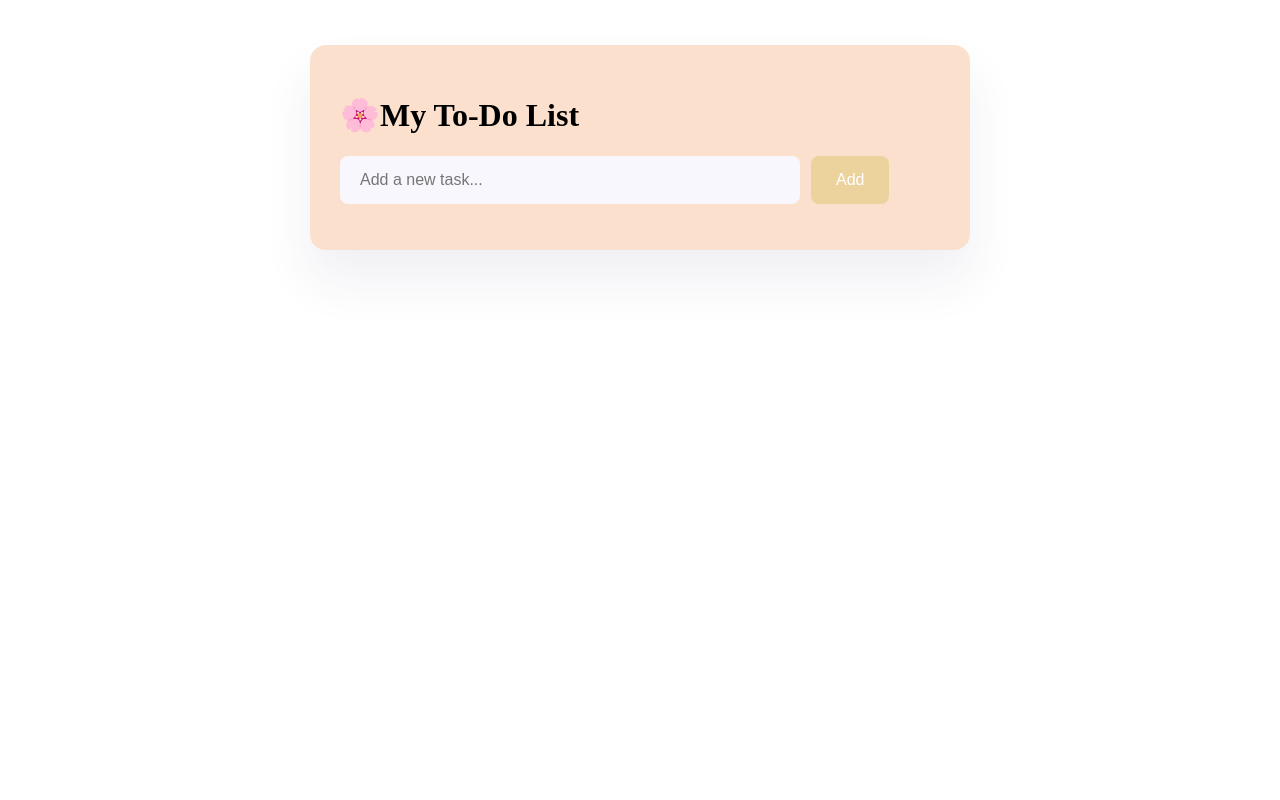
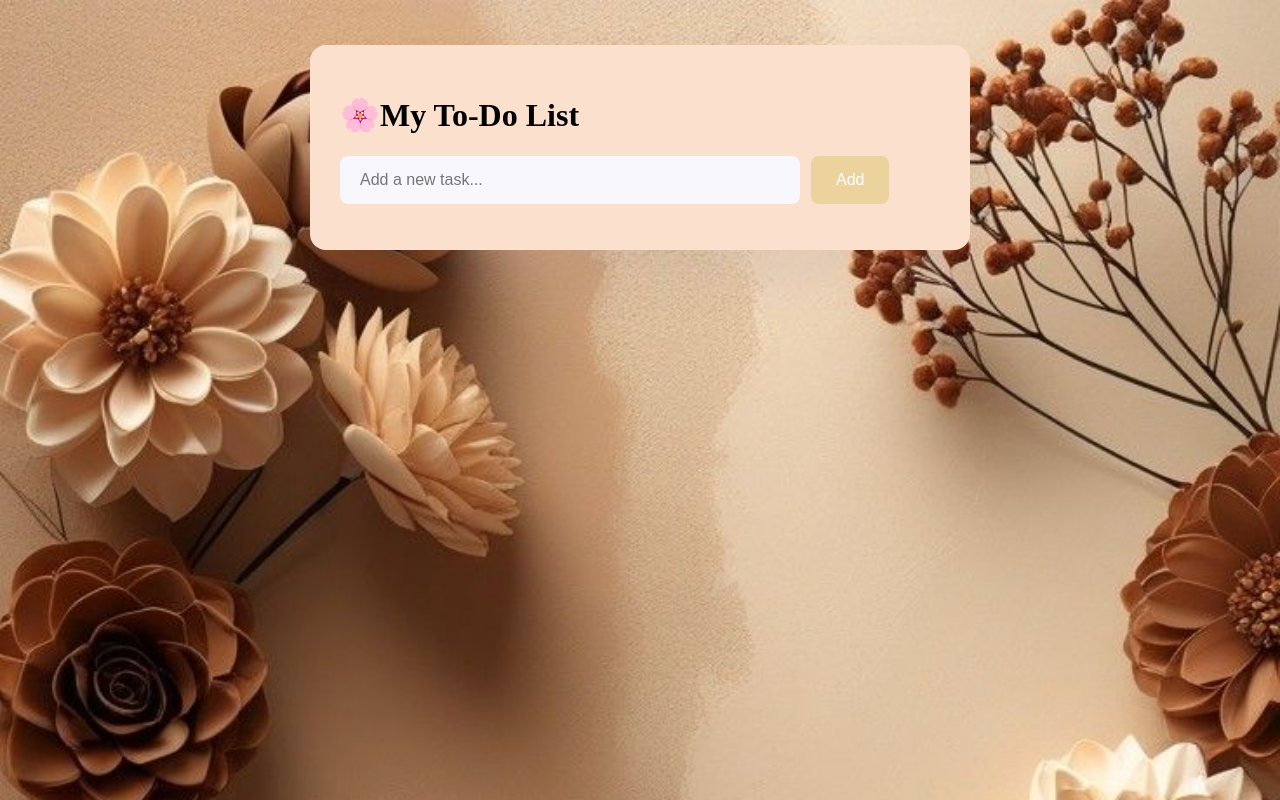
Before and after one commit to Nhla-hla/ToDoList, a plain HTML site: page index.html in a window 1280 px wide. Drawn offline with Linux system fonts and the light colour scheme.

Commit message:
Set body background using newly added image

```diff
--- a/style.css
+++ b/style.css
@@ -1,5 +1,5 @@
 body {
-    background-image: url("");
+    background-image: url("Cozy.jpg");
     background-size: cover;
     background-repeat: no-repeat;
     background-attachment: fixed;
```
